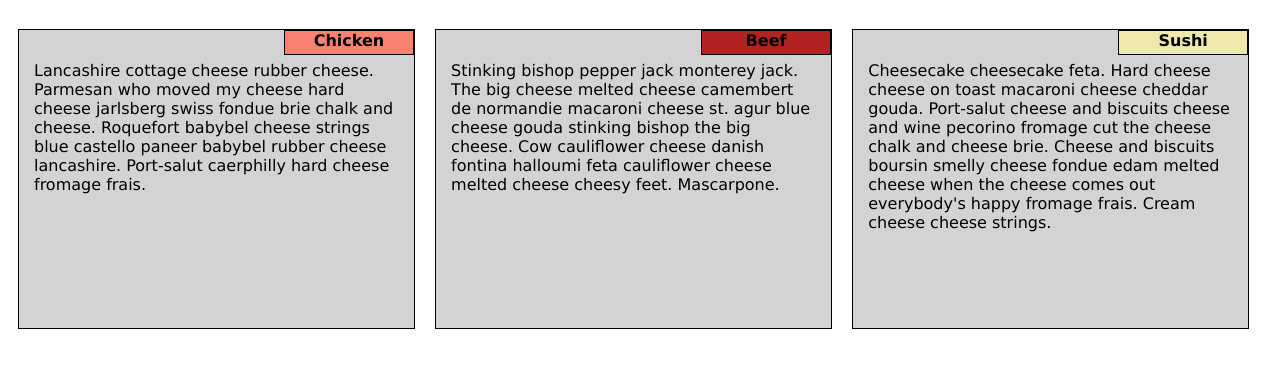
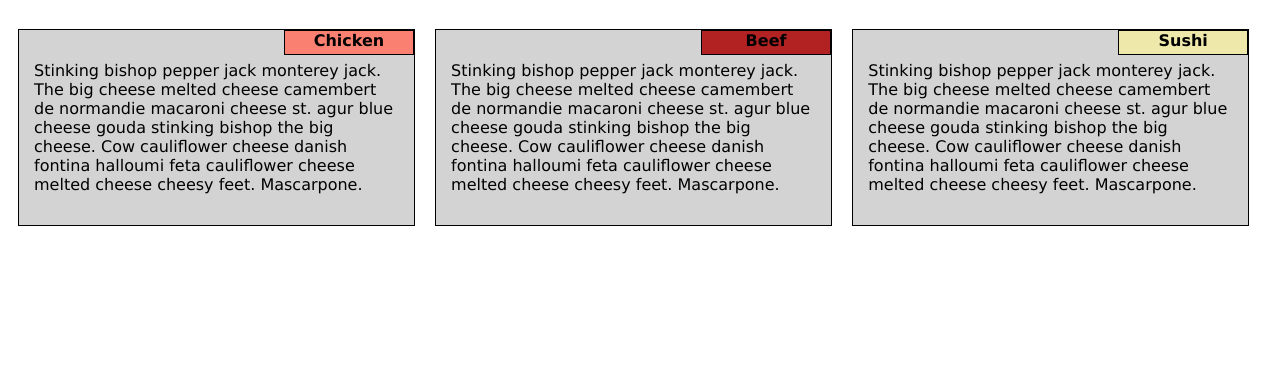
Before and after one commit to arodrigu1/coursera-test, a plain HTML site: page module2-solution/index.html in a window 1280 px wide. Shown: the part 62-430 px from the top of the page. Drawn offline with Linux system fonts and the light colour scheme.

Commit message:
final answer

```diff
--- a/module2-solution/index.html
+++ b/module2-solution/index.html
@@ -14,7 +14,7 @@
         <div class="col-lg-4 col-md-6 col-sm-12">
             <div class="menu">
                 <section class="menuoption menuoption1">Chicken</section>
-                    <p>Lancashire cottage cheese rubber cheese. Parmesan who moved my cheese hard cheese jarlsberg swiss fondue brie chalk and cheese. Roquefort babybel cheese strings blue castello paneer babybel rubber cheese lancashire. Port-salut caerphilly hard cheese fromage frais.</p>
+                <p>Stinking bishop pepper jack monterey jack. The big cheese melted cheese camembert de normandie macaroni cheese st. agur blue cheese gouda stinking bishop the big cheese. Cow cauliflower cheese danish fontina halloumi feta cauliflower cheese melted cheese cheesy feet. Mascarpone.</p>
         </div>
         </div>
         <div class=" col-lg-4 col-md-6 col-sm-12">
@@ -26,7 +26,7 @@
         <div class="col-lg-4 col-md-12 col-sm-12">
             <div class ="menu">
                 <section class="menuoption menuoption3">Sushi</section>
-                <p>Cheesecake cheesecake feta. Hard cheese cheese on toast macaroni cheese cheddar gouda. Port-salut cheese and biscuits cheese and wine pecorino fromage cut the cheese chalk and cheese brie. Cheese and biscuits boursin smelly cheese fondue edam melted cheese when the cheese comes out everybody's happy fromage frais. Cream cheese cheese strings.</p>
+                    <p>Stinking bishop pepper jack monterey jack. The big cheese melted cheese camembert de normandie macaroni cheese st. agur blue cheese gouda stinking bishop the big cheese. Cow cauliflower cheese danish fontina halloumi feta cauliflower cheese melted cheese cheesy feet. Mascarpone.</p>
             </div>
         </div>
     </div>
--- a/module2-solution/stylesheet.css
+++ b/module2-solution/stylesheet.css
@@ -21,7 +21,7 @@ div p {
 .menu {
     border: solid black 1px;
     background-color: lightgrey;
-    height: 300px;
+    height: auto;
     margin-bottom: 20px !important;
     margin: 10px;
     position: relative;
```
